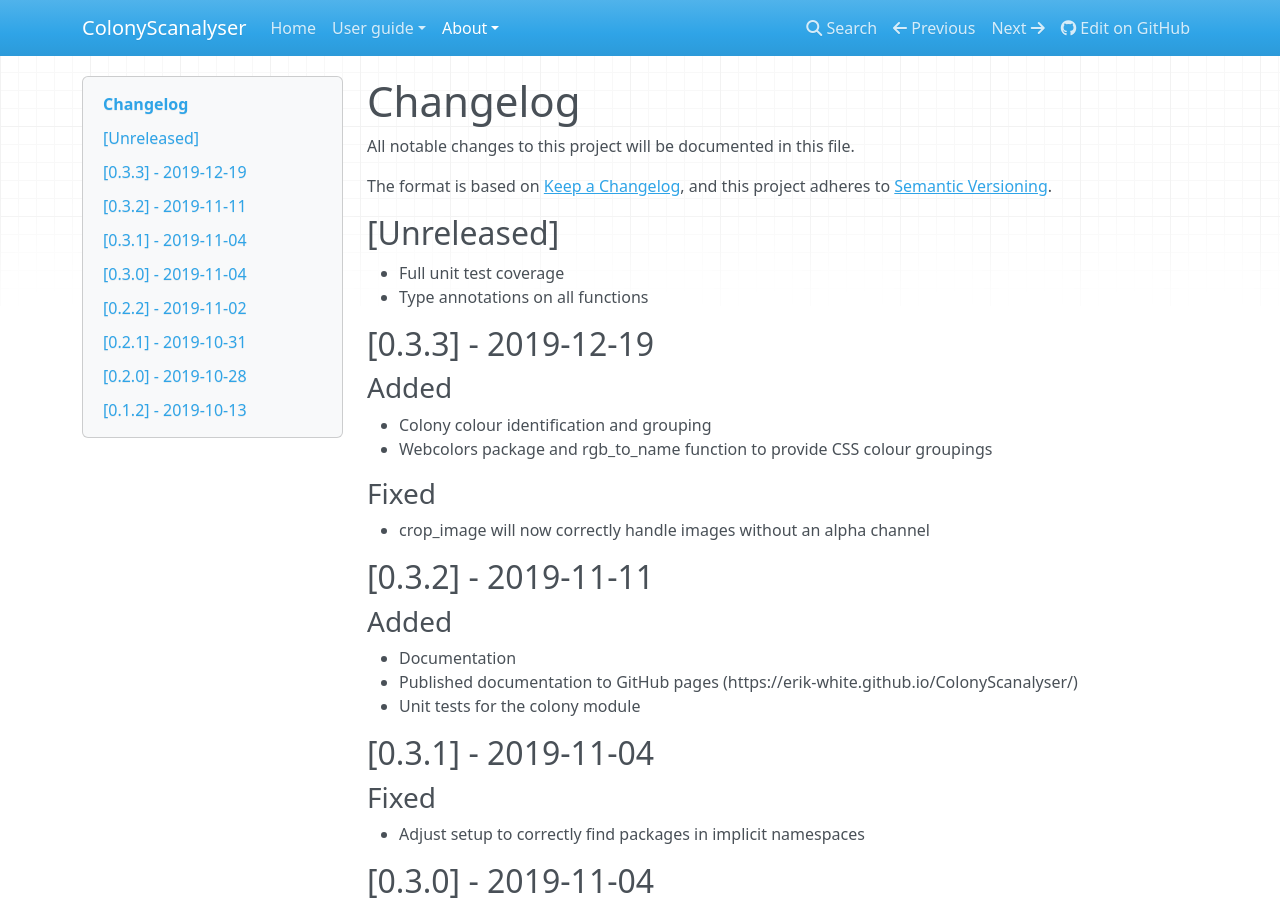
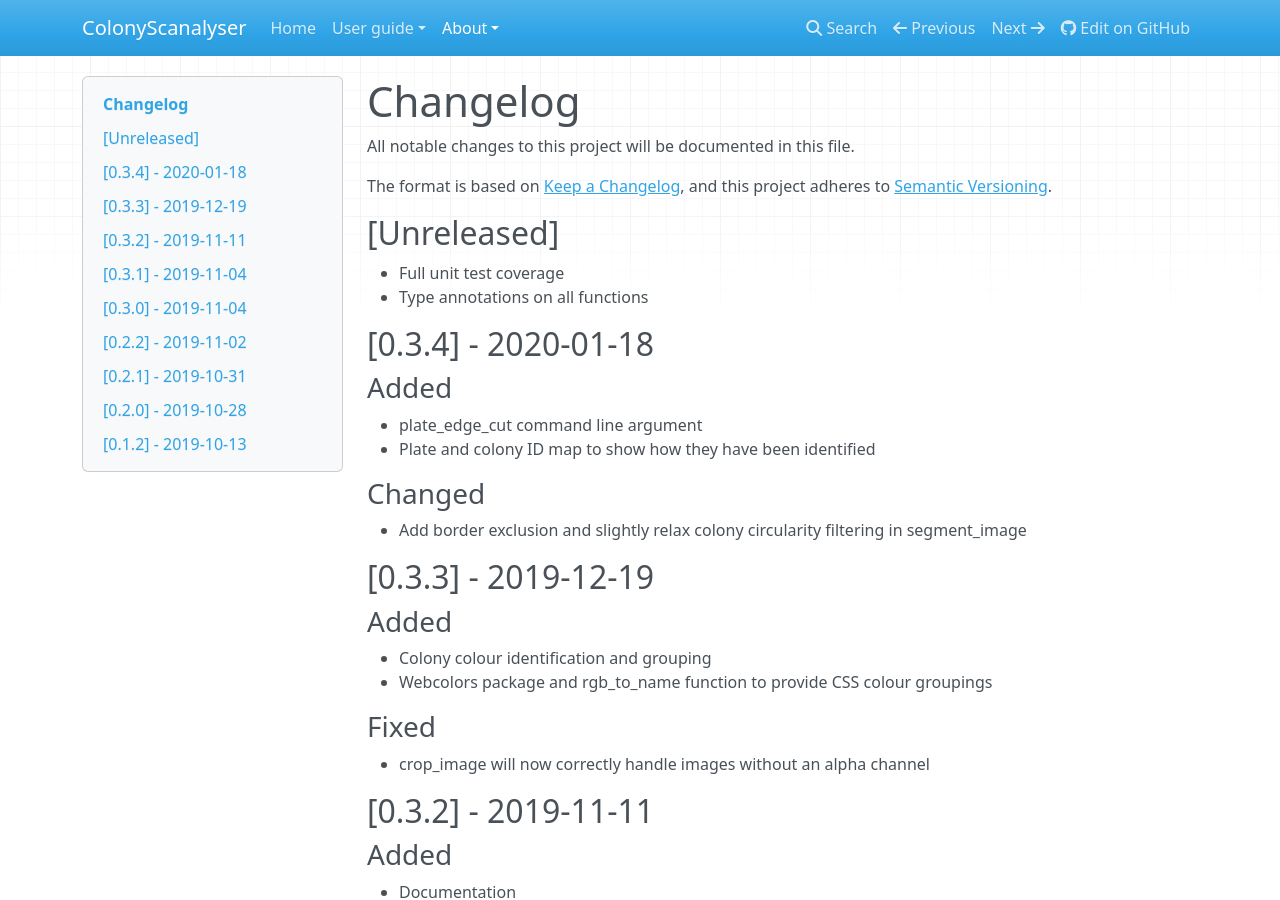
Before and after one commit to Erik-White/ColonyScanalyser, an MkDocs documentation site: the page built from docs/CHANGELOG.md, in a window 1280 px wide and 900 px high. Built offline with MkDocs 1.6.1, drawn with Linux system fonts in a browser that asks for light colours; nearby versions of some CDN libraries.

Commit message:
Update documentation with plate map information

```diff
--- a/docs/CHANGELOG.md
+++ b/docs/CHANGELOG.md
@@ -7,6 +7,13 @@
 ## [Unreleased]
 - Full unit test coverage
 - Type annotations on all functions
+
+## [0.3.4] - 2020-01-18
+### Added
+- plate_edge_cut command line argument
+- Plate and colony ID map to show how they have been identified
+### Changed
+- Add border exclusion and slightly relax colony circularity filtering in segment_image
 
 ## [0.3.3] - 2019-12-19
 ### Added
```
Also changed, not shown: docs/colony_filtering.md (+1 -1 lines), docs/command_line_arguments.md (+7 -0 lines), docs/example_output.md (+5 -1 lines), docs/image_specifications.md (+1 -1 lines), docs/images/plate_map_small.png (added), 1 other file.
